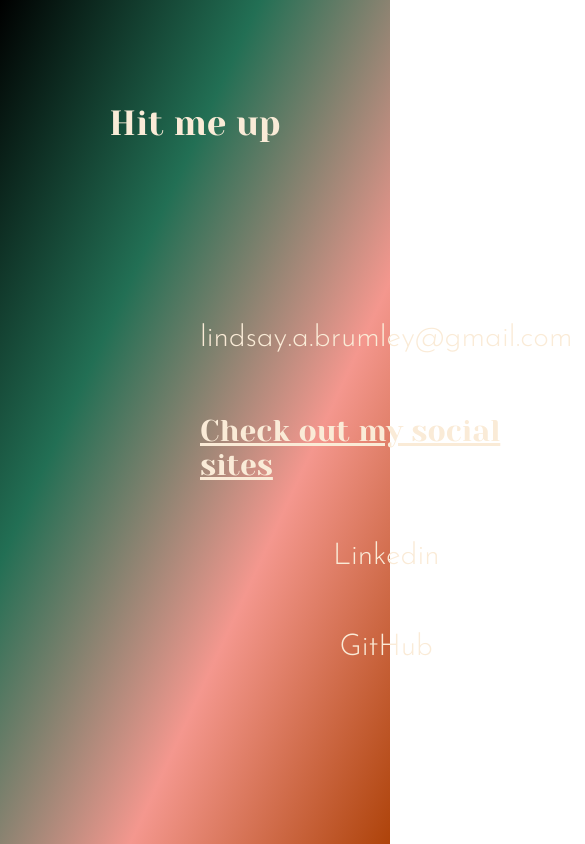
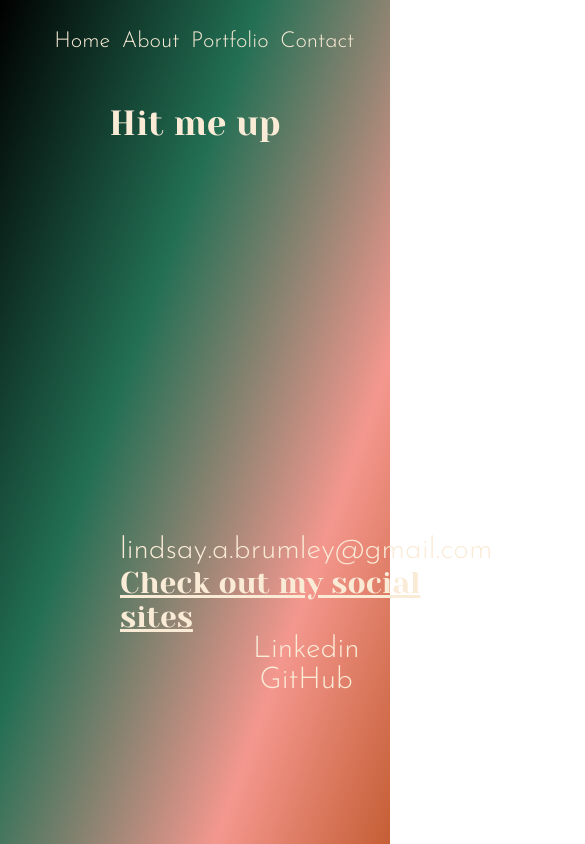
Before and after one commit to LindsayBrumley/react-professional-site, a React (Vite) app: page /contact in a window 390 px wide. Shown: the top 844 px of the page, 585 px wide, since content can reach past the window. Built offline with nearby package versions, Linux system fonts and the light colour scheme; grey boxes are pictures that could not be loaded; the HTML template or start-up script is replaced by a standard one.

Commit message:
changed css to make sure that everything looked alright with different window sizes

```diff
--- a/src/App.css
+++ b/src/App.css
@@ -14,7 +14,7 @@ nav {
   font-size: 22px;
   display: flex;
   justify-content: space-around;
-  padding-left: 900px;
+  padding-left: 5%;
   align-self: center;
   margin: 20px;
 }
@@ -38,33 +38,21 @@ nav {
   body {
     font-size: 14px;
   }
-  header {
-    padding: 10px; /* Add padding to the header for spacing */
-  }
-
-  nav {
-    display: block; /* Change navigation to a block for better stacking */
-    text-align: center; /* Center-align navigation links */
-    padding: 10px; /* Add padding for better spacing */
-  }
-
-  main {
-    padding: 10px; /* Add padding to the main content for spacing */
-  }
-
+  header,
+  nav,
+  main,
   footer {
-    padding: 10px; /* Add padding to the footer for spacing */
+    padding: 10px;
   }
 
   img {
-    max-width: 100%; /* Ensure images don't exceed the width of their container */
-    height: auto; /* Maintain aspect ratio */
+    max-width: 100%;
+    height: auto;
   }
 
-  /* Example: Stack columns for better readability on smaller screens */
   .column {
     width: 100%;
     box-sizing: border-box;
-    margin: 0 0 10px; /* Add some spacing between stacked columns */
+    margin: 0 0 10px;
   }
 }
--- a/src/Components/component-css/contact.css
+++ b/src/Components/component-css/contact.css
@@ -14,8 +14,11 @@ body {
   background-repeat: no-repeat;
   font-family: "Josefin Sans", sans-serif;
   background-size: 100% 100%;
+  margin: 0;
 }
-
+body {
+  margin: 0;
+}
 header {
   display: flex;
   align-items: center;
@@ -27,10 +30,11 @@ header {
   padding-bottom: 50px;
 }
 .container {
-  flex: 1;
   display: flex;
-  padding-right: 150px;
-  padding-left: 100px;
+  align-items: center;
+  justify-content: space-between;
+  min-height: 100vh;
+  padding: 0 100px;
 }
 
 .contact-info {
@@ -40,8 +44,8 @@ header {
   align-items: center;
   justify-content: space-around;
   font-size: 30px;
-  height: 600px;
-  padding: 100px;
+  padding: 20px;
+  color: antiquewhite;
 }
 
 .socials {
@@ -59,14 +63,12 @@ header {
   color: #ae430a;
 }
 
-.container-frame {
-  border: 60px;
-  width: fit-content;
-  height: fit-content;
-  padding: 20px;
-  outline: 1px solid antiquewhite;
+.container-frame img {
+  max-width: 100%;
+  height: auto;
 }
 
 .power-stance {
-  height: 500px;
+  height: auto; /* Adjust the height as needed */
+  width: 100%; /* Adjust the width as needed */
 }
--- a/src/Components/component-css/home.css
+++ b/src/Components/component-css/home.css
@@ -12,7 +12,7 @@ body {
     #ae430a
   );
   background-repeat: no-repeat;
-  background-size: 100% 100%;
+  background-size: cover;
   min-height: 100vh;
 }
 .home-page {
```
